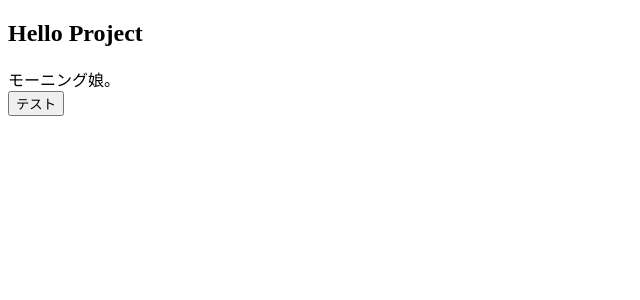
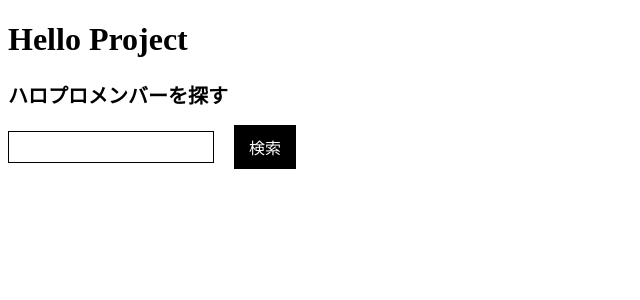
Before and after one commit to kanae-81/hello-project, a React app: page / in a window 1280 px wide. Shown: the top 300 px of the page, without its empty margins (0-640 px from the left). Built offline with nearby package versions, Linux system fonts and the light colour scheme.

Commit message:
create search form

```diff
--- a/src/client/App.tsx
+++ b/src/client/App.tsx
@@ -1,11 +1,10 @@
 import React from "react";
-import GroupList from "./components/GroupList";
+import TopPage from "./components/Pages/Top";
 
 const app = (): JSX.Element => {
   return (
     <>
-      <h2>Hello Project</h2>
-      <GroupList />
+        <TopPage />
     </>
   );
 };
--- /dev/null
+++ b/src/client/components/Atoms/Btn/index.tsx
@@ -0,0 +1,18 @@
+import React from "react";
+import Presentation from './presentation'
+
+export type Props = {
+    handleClick: () => void;
+    text: string;
+    className?: string;
+}
+
+const Btn = ({handleClick, text, className}:Props): JSX.Element => {
+    return (
+    <>
+        <Presentation handleClick={handleClick} text={text} className={className} />
+    </>
+  );
+};
+
+export default Btn;
--- /dev/null
+++ b/src/client/components/Atoms/Btn/presentation.tsx
@@ -0,0 +1,27 @@
+import React from "react";
+import styled from 'styled-components';
+import {Props} from './index'
+
+const Button = styled.button`
+    padding: 10px 15px;
+    background: #000;
+    color: #fff;
+    outline: none;
+    cursor: pointer;
+    border: none;
+    font-size: 16px;
+    transition: opacity 0.2s;
+    &:hover {
+        opacity: 0.7;
+    }
+`;
+
+const Presentation = ({className, handleClick, text}:Props): JSX.Element => {
+    return (
+        <>
+            <Button className={className} type="button" onClick={handleClick}>{text}</Button>
+        </>
+    );
+};
+
+export default Presentation;
--- /dev/null
+++ b/src/client/components/Atoms/PageTitle/index.tsx
@@ -0,0 +1,17 @@
+import React from "react";
+import Presentation from './presentation'
+
+export type Props = {
+    text: string;
+}
+
+
+const PageTitle = ({text}:Props): JSX.Element => {
+  return (
+    <>
+        <Presentation text={text} />
+    </>
+  );
+};
+
+export default PageTitle;
--- /dev/null
+++ b/src/client/components/Atoms/PageTitle/presentation.tsx
@@ -0,0 +1,18 @@
+import React from "react";
+import styled from 'styled-components';
+import {Props} from './index'
+
+const Title = styled.h2`
+    font-size: 20px;
+    color: #000;
+`;
+
+const Presentation = ({text}:Props): JSX.Element => {
+    return (
+        <>
+            <Title>{text}</Title>
+        </>
+    );
+};
+
+export default Presentation;
--- /dev/null
+++ b/src/client/components/Atoms/Search/index.tsx
@@ -0,0 +1,16 @@
+import React from "react";
+import Presentation from './presentation';
+
+export type Props = {
+    handleChange: () => void;
+}
+const Search = ({handleChange}:Props): JSX.Element => {
+
+  return (
+    <>
+        <Presentation handleChange={handleChange} />
+    </>
+  );
+};
+
+export default Search;
--- /dev/null
+++ b/src/client/components/Atoms/Search/presentation.tsx
@@ -0,0 +1,23 @@
+import React from "react";
+import styled from 'styled-components';
+import {Props} from './index'
+
+const Input = styled.input`
+    width: 200px;
+    font-size: 18px;
+    line-height: calc(28/18);
+    border: solid 1px #000;
+    &:focus {
+        outline: solid  auto #0099CC;
+    }
+`;
+
+const Presentation = ({handleChange}: Props): JSX.Element => {
+    return (
+        <>
+            <Input onChange={handleChange} type="text"/>
+        </>
+    );
+};
+
+export default Presentation;
--- a/src/client/components/GroupList.tsx
+++ /dev/null
@@ -1,15 +0,0 @@
-import React from "react";
-import { useDispatch } from "react-redux";
-import {test} from "../modules/action"
-
-const GroupList = (): JSX.Element => {
-  const dispatch = useDispatch();
-  return (
-    <>
-      <div>モーニング娘。</div>
-      <button  onClick={() => {dispatch(test('test'))}}>テスト</button>
-    </>
-  );
-};
-
-export default GroupList;
--- /dev/null
+++ b/src/client/components/Organizms/SearchForm.tsx
@@ -0,0 +1,37 @@
+import React from "react";
+import { useDispatch } from "react-redux";
+import styled from 'styled-components';
+import {test} from "../../modules/action";
+import Btn from "../Atoms/Btn";
+import Search from "../Atoms/Search";
+
+const Form = styled.form`
+    width: 100%;
+    display:flex;
+    align-items: center;
+`
+
+const SearchBtn = styled(Btn)`
+    margin-left: 20px;
+    display: block;
+`
+
+const SearchForm = (): JSX.Element => {
+  const dispatch = useDispatch();
+  const handleClick = () => {
+      dispatch(test('test'))
+  }
+  const handelChange = () => {
+      dispatch(test('変更'))
+  }
+  return (
+    <>
+      <Form>
+        <Search handleChange={handelChange} />
+        <SearchBtn handleClick={handleClick} text='検索' />
+      </Form>
+    </>
+  );
+};
+
+export default SearchForm;
--- /dev/null
+++ b/src/client/components/Pages/Top.tsx
@@ -0,0 +1,10 @@
+import React from "react";
+import Top from '../Tempalte/Top'
+
+const TopPage = (): JSX.Element => {
+    return (
+        <Top />
+    );
+};
+
+export default TopPage;
--- /dev/null
+++ b/src/client/components/Tempalte/Top.tsx
@@ -0,0 +1,15 @@
+import React from "react";
+import PageTitle from "../Atoms/PageTitle";
+import SearchForm from '../Organizms/SearchForm'
+
+const Top = (): JSX.Element => {
+    return (
+        <>
+            <h1>Hello Project</h1>
+            <PageTitle text='ハロプロメンバーを探す' />
+            <SearchForm />
+        </>
+    );
+};
+
+export default Top;
--- a/tsconfig.json
+++ b/tsconfig.json
@@ -67,7 +67,7 @@
 
 		/* Advanced Options */
 		"skipLibCheck": true /* Skip type checking of declaration files. */,
-		"forceConsistentCasingInFileNames": true /* Disallow inconsistently-cased references to the same file. */
+		"forceConsistentCasingInFileNames": false /* Disallow inconsistently-cased references to the same file. */
 	},
 	"exclude": ["node_modules"]
 }
```
Also changed, not shown: 1 other file (tests, documents, lock files or other folders).
